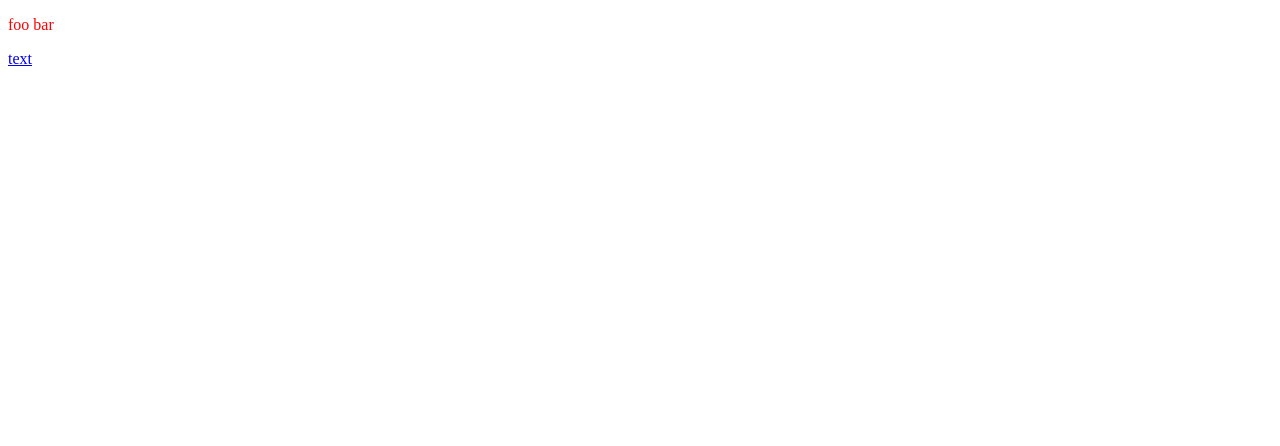
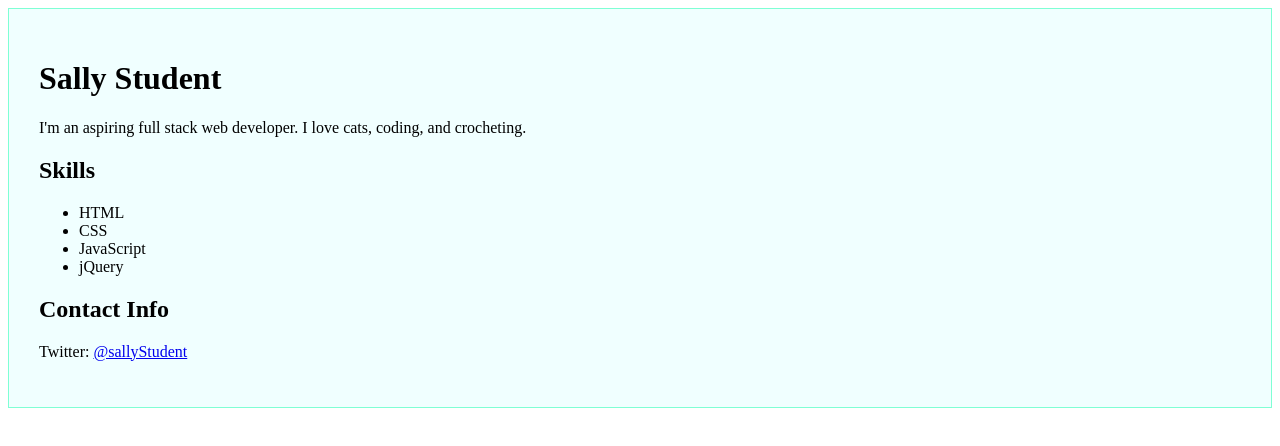
Before and after one commit to sauceln/About-Me, a plain HTML site: page index.html in a window 1280 px wide. Drawn offline with Linux system fonts and the light colour scheme.

Commit message:
updated code for Sally Student Project

```diff
--- a/index.html
+++ b/index.html
@@ -4,8 +4,18 @@
 <link rel="stylesheet" type="text/css" href="main.css">
 	<title>Student</title>
 </head>
-<body>
-<p>foo bar</p>
-<a href="https://google.com">text</a>
+<body><div>
+  <h1>Sally Student</h1>
+  <p>I'm an aspiring full stack web developer. I love cats, coding, and crocheting.</p>
+  <h2>Skills</h2>
+  <ul>
+    <li>HTML</li>
+    <li>CSS</li>
+    <li>JavaScript</li>
+    <li>jQuery</li>
+  </ul>
+  <h2>Contact Info</h2>
+  <p>Twitter: <a href="https://twitter.com/sallyStudent">@sallyStudent</a></p>
+</div>
 </body>
 </html>
--- a/main.css
+++ b/main.css
@@ -1,3 +1,5 @@
-p {
-	color: red;
+div {
+  background-color: azure;
+  border: 1px solid aquamarine;
+  padding: 30px;
 }
```
